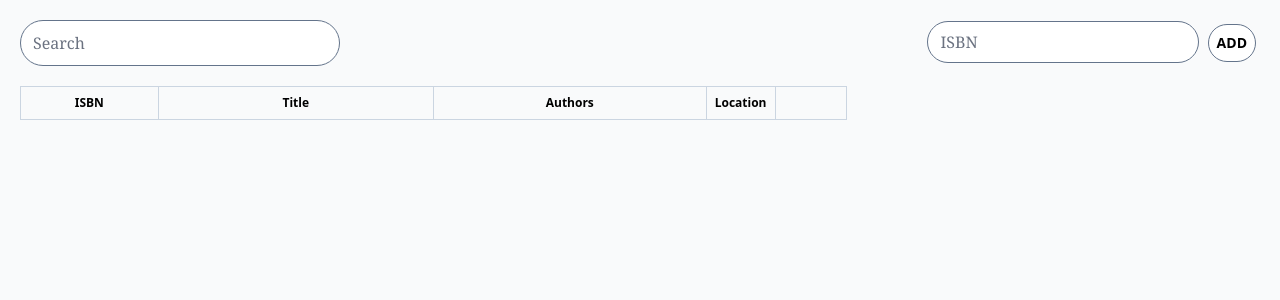
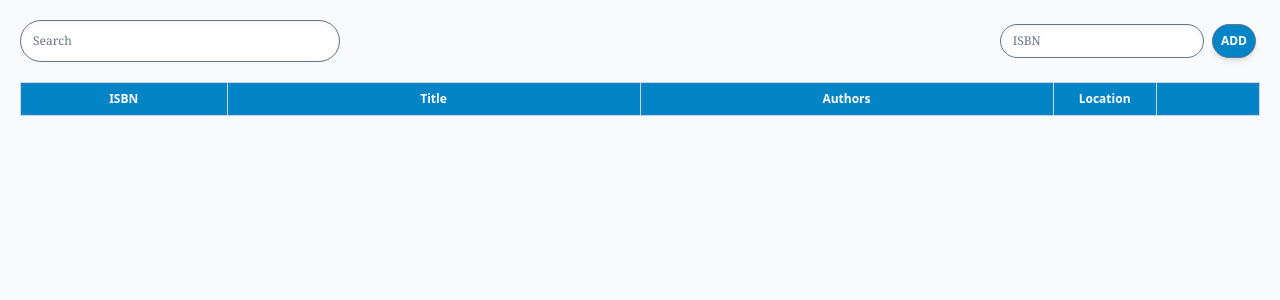
Before and after one commit to gschjetne/bibliotheca-parva, a Django app: page / in a window 1280 px wide. Shown: the top 300 px of the page. Run offline with Django 4.2, Linux system fonts and the light colour scheme; data that the repository does not hold is empty; some libraries are stand-ins or nearby versions.

Commit message:
Further improve style

```diff
--- a/books/templates/index.html
+++ b/books/templates/index.html
@@ -8,7 +8,7 @@ Bibliotheca Parva
 
 <div class="flex justify-between">
     <input
-        class="border border-slate-500 rounded-full w-80"
+        class="border border-slate-500 shadow-inner rounded-full w-80 text-xs"
         type="search"
         name="query"
         placeholder="Search"
@@ -20,12 +20,12 @@ Bibliotheca Parva
     <form method="post">
         {% csrf_token %}
         <input
-            class="border border-slate-500 rounded-full"
+            class="border border-slate-500 shadow-inner rounded-full text-xs"
             name="isbn"
             placeholder="ISBN"
         />
         <input
-            class="border border-slate-500 bg-white p-2 m-1 font-sans font-bold text-sm uppercase rounded-full"
+            class="border border-slate-500 bg-sky-600 text-white shadow-md p-2 m-1 font-sans font-bold text-xs uppercase rounded-full"
             type="submit"
             value="Add"
         >
@@ -33,22 +33,22 @@ Bibliotheca Parva
     </form>
 </div>
 
-<table class="max-w-l table-fixed text-xs border border-slate-500 mt-5">
+<table class="table-fixed text-xs border border-slate-500 mt-5 w-full">
     <thead class="font-sans">
-        <tr>
+        <tr class="bg-sky-600 text-white">
             <th class="w-2/12 p-2 border border-slate-300">
                 ISBN
             </th>
             <th class="w-4/12 p-2 border border-slate-300">
                 Title
             </th>
-            <th class="w=4/12 p-2 border border-slate-300">
+            <th class="w-4/12 p-2 border border-slate-300">
                 Authors
             </th>
             <th class="w-1/12 p-2 border border-slate-300">
                 Location
             </th>
-            <th class="p-2 border border-slate-300"/>
+            <th class="w-1/12 p-2 border border-slate-300"/>
         </tr>
     </thead>
     <tbody id="search-results" hx-trigger="load" hx-get="/search">
--- a/books/templates/search.html
+++ b/books/templates/search.html
@@ -7,7 +7,7 @@
         <p class="font-bold">
             {{ book.title }}
         </p>
-        <p>
+        <p class="italic">
             {{ book.subtitle }}
         </p>
     </td>
--- a/theme/static/css/dist/styles.css
+++ b/theme/static/css/dist/styles.css
@@ -808,71 +771,32 @@ select {
   width: 16.666667%;
 }
 
-.w-2\/6 {
-  width: 33.333333%;
-}
-
-.w-min {
-  width: -moz-min-content;
-  width: min-content;
-}
-
 .w-4\/12 {
   width: 33.333333%;
 }
 
-.max-w-xs {
-  max-width: 20rem;
+.w-80 {
+  width: 20rem;
+}
+
+.w-full {
+  width: 100%;
 }
 
 .table-fixed {
   table-layout: fixed;
 }
 
-.items-center {
-  align-items: center;
-}
-
-.justify-center {
-  justify-content: center;
-}
-
 .justify-between {
   justify-content: space-between;
-}
-
-.rounded {
-  border-radius: 0.25rem;
 }
 
 .rounded-full {
   border-radius: 9999px;
 }
 
-.rounded-md {
-  border-radius: 0.375rem;
-}
-
 .border {
   border-width: 1px;
-}
-
-.border-l {
-  border-left-width: 1px;
-}
-
-.border-r {
-  border-right-width: 1px;
-}
-
-.border-slate-600 {
-  --tw-border-opacity: 1;
-  border-color: rgb(71 85 105 / var(--tw-border-opacity));
-}
-
-.border-slate-500 {
-  --tw-border-opacity: 1;
-  border-color: rgb(100 116 139 / var(--tw-border-opacity));
 }
 
 .border-slate-300 {
@@ -895,42 +819,31 @@ select {
   background-color: rgb(255 255 255 / var(--tw-bg-opacity));
 }
 
-.bg-slate-100 {
+.bg-amber-300 {
   --tw-bg-opacity: 1;
-  background-color: rgb(241 245 249 / var(--tw-bg-opacity));
+  background-color: rgb(252 211 77 / var(--tw-bg-opacity));
 }
 
-.bg-slate-50 {
+.bg-sky-400 {
   --tw-bg-opacity: 1;
-  background-color: rgb(248 250 252 / var(--tw-bg-opacity));
+  background-color: rgb(56 189 248 / var(--tw-bg-opacity));
 }
 
-.p-10 {
-  padding: 2.5rem;
+.bg-sky-600 {
+  --tw-bg-opacity: 1;
+  background-color: rgb(2 132 199 / var(--tw-bg-opacity));
+}
+
+.p-2 {
+  padding: 0.5rem;
 }
 
 .p-5 {
   padding: 1.25rem;
 }
 
-.p-3 {
-  padding: 0.75rem;
-}
-
-.p-2 {
-  padding: 0.5rem;
-}
-
-.p-1 {
-  padding: 0.25rem;
-}
-
 .text-center {
   text-align: center;
-}
-
-.font-serif {
-  font-family: ui-serif, Georgia, Cambria, "Times New Roman", Times, serif;
 }
 
 .font-mono {
@@ -972,27 +888,34 @@ select {
   letter-spacing: 0em;
 }
 
+.text-white {
+  --tw-text-opacity: 1;
+  color: rgb(255 255 255 / var(--tw-text-opacity));
+}
+
+.shadow-md {
+  --tw-shadow: 0 4px 6px -1px rgb(0 0 0 / 0.1), 0 2px 4px -2px rgb(0 0 0 / 0.1);
+  --tw-shadow-colored: 0 4px 6px -1px var(--tw-shadow-color), 0 2px 4px -2px var(--tw-shadow-color);
+  box-shadow: var(--tw-ring-offset-shadow, 0 0 #0000), var(--tw-ring-shadow, 0 0 #0000), var(--tw-shadow);
+}
+
+.shadow-inner {
+  --tw-shadow: inset 0 2px 4px 0 rgb(0 0 0 / 0.05);
+  --tw-shadow-colored: inset 0 2px 4px 0 var(--tw-shadow-color);
+  box-shadow: var(--tw-ring-offset-shadow, 0 0 #0000), var(--tw-ring-shadow, 0 0 #0000), var(--tw-shadow);
+}
+
 .drop-shadow-sm {
   --tw-drop-shadow: drop-shadow(0 1px 1px rgb(0 0 0 / 0.05));
   filter: var(--tw-blur) var(--tw-brightness) var(--tw-contrast) var(--tw-grayscale) var(--tw-hue-rotate) var(--tw-invert) var(--tw-saturate) var(--tw-sepia) var(--tw-drop-shadow);
 }
 
-.drop-shadow-lg {
-  --tw-drop-shadow: drop-shadow(0 10px 8px rgb(0 0 0 / 0.04)) drop-shadow(0 4px 3px rgb(0 0 0 / 0.1));
+.drop-shadow-md {
+  --tw-drop-shadow: drop-shadow(0 4px 3px rgb(0 0 0 / 0.07)) drop-shadow(0 2px 2px rgb(0 0 0 / 0.06));
   filter: var(--tw-blur) var(--tw-brightness) var(--tw-contrast) var(--tw-grayscale) var(--tw-hue-rotate) var(--tw-invert) var(--tw-saturate) var(--tw-sepia) var(--tw-drop-shadow);
-}
-
-.odd\:bg-slate-300:nth-child(odd) {
-  --tw-bg-opacity: 1;
-  background-color: rgb(203 213 225 / var(--tw-bg-opacity));
 }
 
 .odd\:bg-slate-200:nth-child(odd) {
   --tw-bg-opacity: 1;
   background-color: rgb(226 232 240 / var(--tw-bg-opacity));
 }
-
-.odd\:bg-slate-100:nth-child(odd) {
-  --tw-bg-opacity: 1;
-  background-color: rgb(241 245 249 / var(--tw-bg-opacity));
-}
```
Also changed, not shown: other parts of theme/static/css/dist/styles.css (+8 -42 lines).
